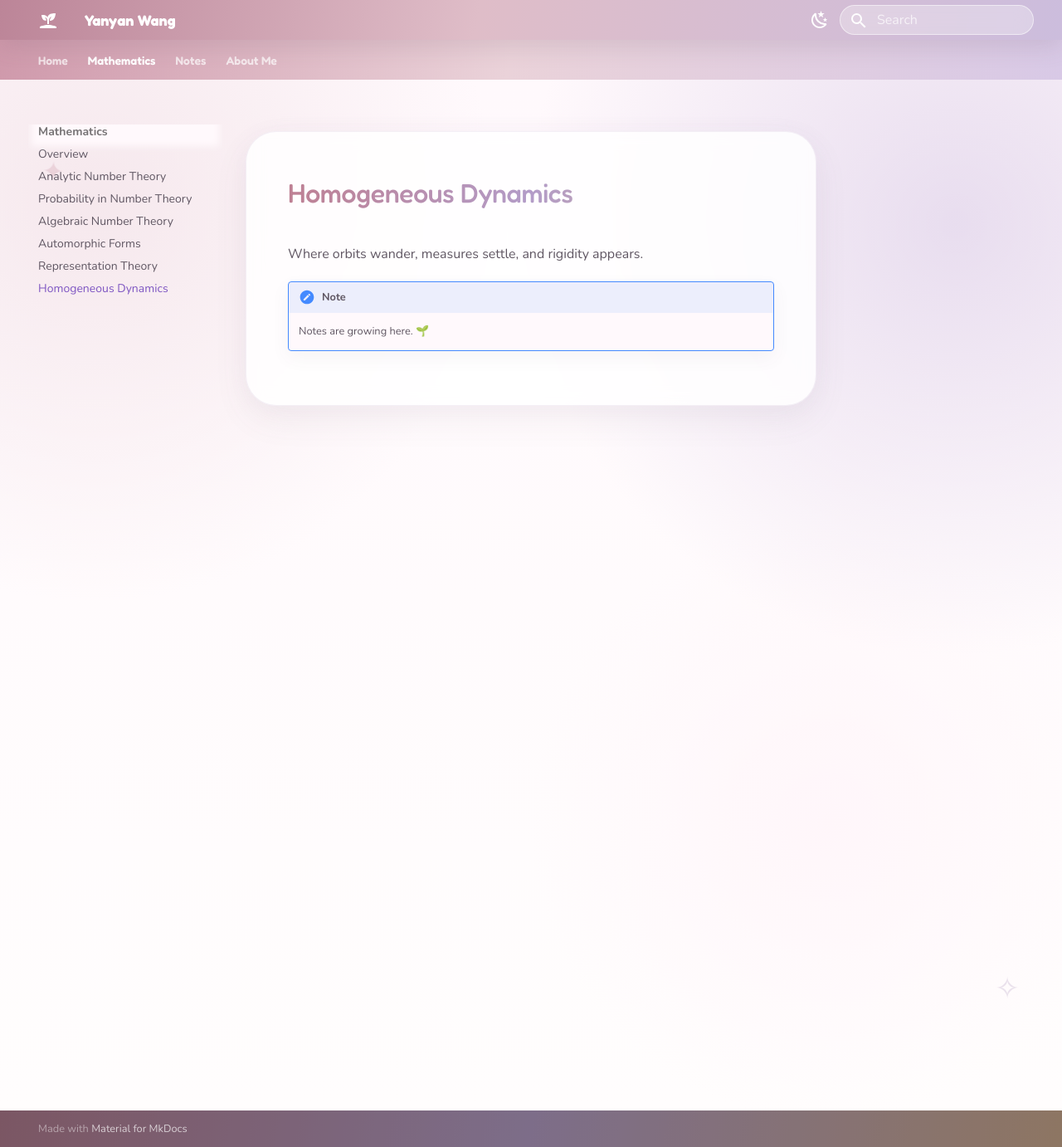
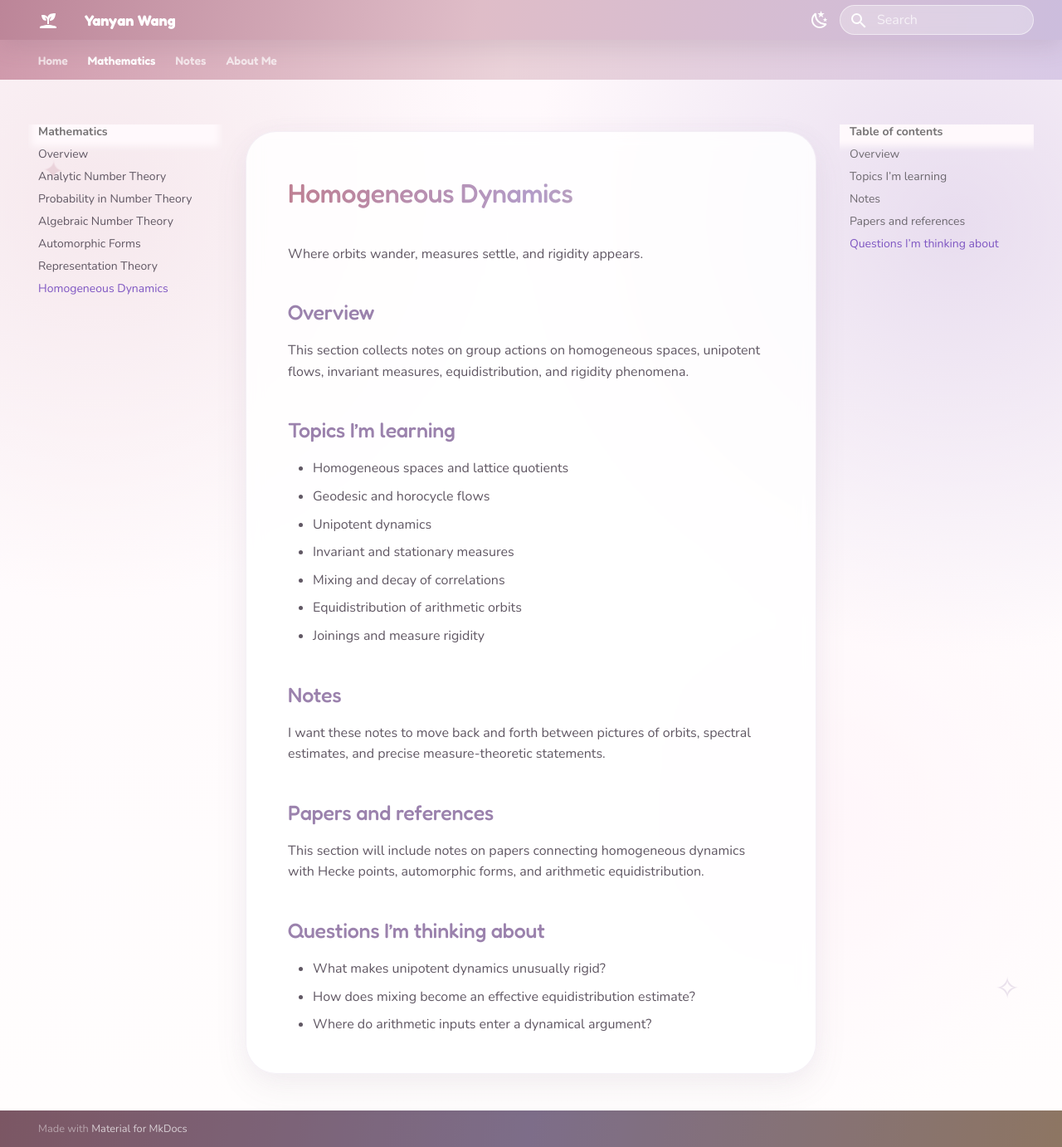
Before and after one commit to yanyanwang-math/yanyanwang-math.github.io, an MkDocs documentation site: the page built from docs/homogeneous-dynamics/index.md, in a window 1280 px wide and 1382 px high. Shown: the whole window at 83% size. Built offline with MkDocs 1.6.1 and Material for MkDocs 9.7.7, drawn with Linux system fonts in a browser that asks for light colours.

Commit message:
Add files via upload

```diff
--- a/docs/homogeneous-dynamics/index.md
+++ b/docs/homogeneous-dynamics/index.md
@@ -2,6 +2,30 @@
 
 Where orbits wander, measures settle, and rigidity appears.
 
-!!! note
+## Overview
 
-    Notes are growing here. 🌱
+This section collects notes on group actions on homogeneous spaces, unipotent flows, invariant measures, equidistribution, and rigidity phenomena.
+
+## Topics I’m learning
+
+- Homogeneous spaces and lattice quotients
+- Geodesic and horocycle flows
+- Unipotent dynamics
+- Invariant and stationary measures
+- Mixing and decay of correlations
+- Equidistribution of arithmetic orbits
+- Joinings and measure rigidity
+
+## Notes
+
+I want these notes to move back and forth between pictures of orbits, spectral estimates, and precise measure-theoretic statements.
+
+## Papers and references
+
+This section will include notes on papers connecting homogeneous dynamics with Hecke points, automorphic forms, and arithmetic equidistribution.
+
+## Questions I’m thinking about
+
+- What makes unipotent dynamics unusually rigid?
+- How does mixing become an effective equidistribution estimate?
+- Where do arithmetic inputs enter a dynamical argument?
```
